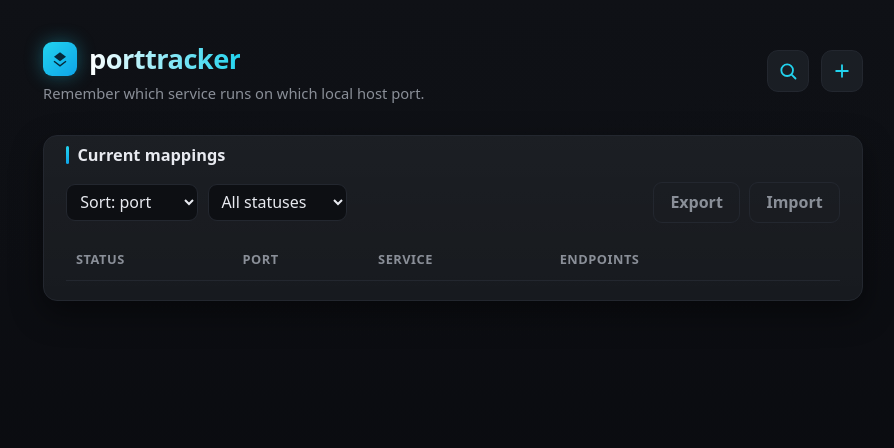
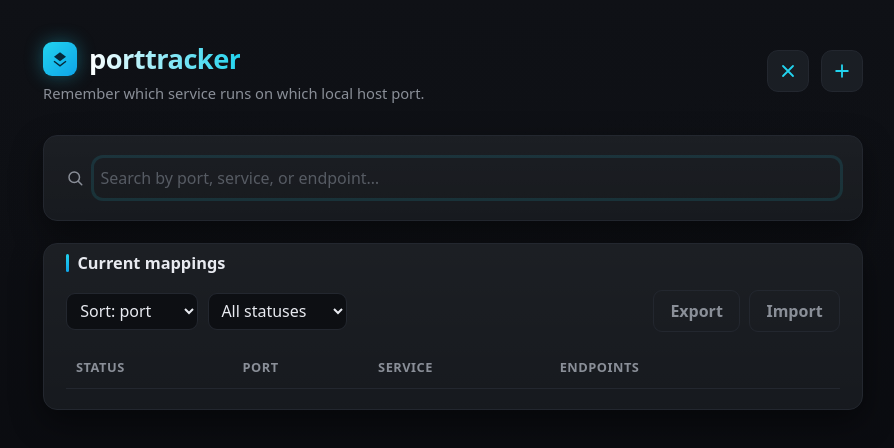
Before and after one commit to dineshr93/porttracker, a website: page public/index.html in a window 1280 px wide. Both pictures are taken after a click on the button 975 px from the left and 71 px from the top of the page. Shown: the whole page, without its empty margins (187-1081 px from the left). Drawn offline with Linux system fonts and the light colour scheme; no server answers.

Commit message:
fix: search button visibility toggle logic

```diff
--- a/public/index.html
+++ b/public/index.html
@@ -604,10 +604,9 @@
     }
 
     function toggleSearch() {
-      const showing = !searchCard.hidden;
-      searchCard.hidden = !showing;
+      searchCard.hidden = !searchCard.hidden;
       updateSearchBtn();
-      if (showing) searchInput.focus();
+      if (!searchCard.hidden) searchInput.focus();
     }
 
     function startEdit(r) {
```
